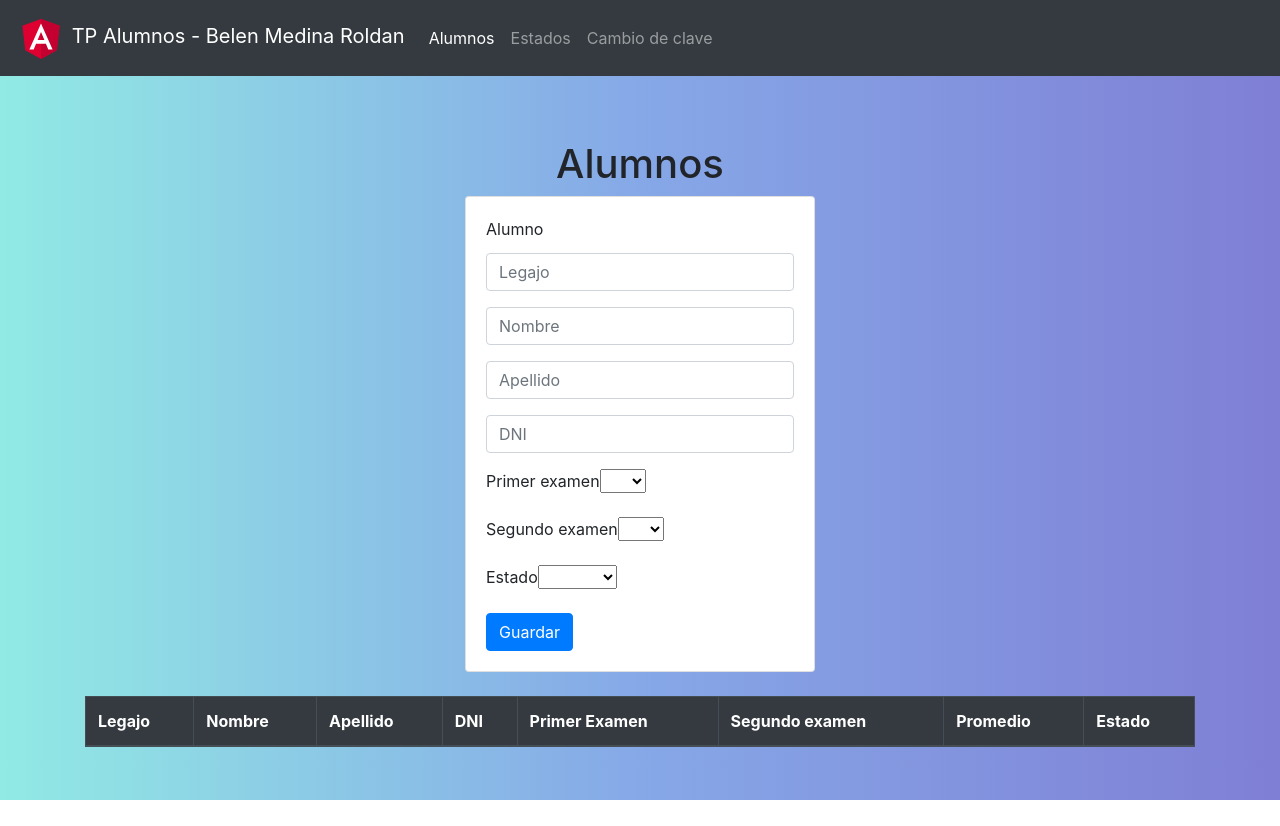
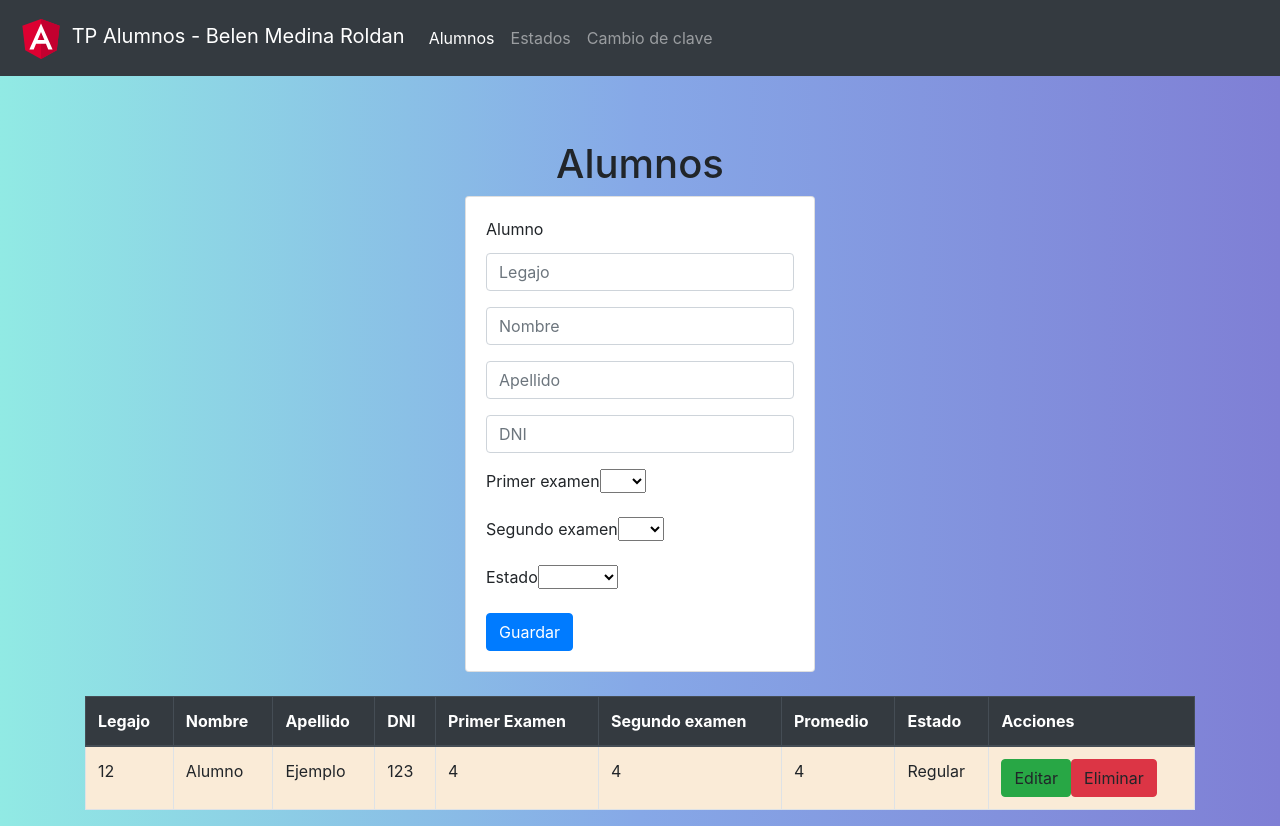
Before and after one commit to belenmr/tp-alumnos-angular, an Angular app: page /alumnos in a window 1280 px wide. Before the commit the page ends 800 px from the top, so only its background shows below. Built offline with nearby package versions, Linux system fonts and the light colour scheme.

Commit message:
Se modifica componente alumno

```diff
--- a/src/app/components/student/student.component.html
+++ b/src/app/components/student/student.component.html
@@ -47,9 +47,7 @@
                     <div class="form-group">
                         <label for="estado">Estado</label>
                         <select name="estado" [(ngModel)]="selectedStudent.status">
-                            <option value="value1">Value 1</option>
-                            <option value="value2">Value 2</option>
-                            <option value="value3">Value 3</option>
+                            <option *ngFor="let status of statusList; let i = index" value="{status}">{{status.name}}</option>
                         </select>
                     </div>
                     <button (click)="addOrEditStudent()" class="btn btn-primary">Guardar</button>
@@ -72,9 +70,10 @@
                         <th>Segundo examen</th>
                         <th>Promedio</th>
                         <th>Estado</th>
+                        <th>Acciones</th>
                     </tr>
                 </thead>
-                <tbody>
+                <tbody style="background-color: antiquewhite;">
                     <tr *ngFor="let student of studentsList; let i = index">
                         <td>{{student.docket}}</td>
                         <td>{{student.name}}</td>
--- a/src/app/components/student/student.component.ts
+++ b/src/app/components/student/student.component.ts
@@ -1,5 +1,7 @@
 import { Component, OnInit } from '@angular/core';
 import { Student } from 'src/app/models/student.model';
+import { Status } from 'src/app/models/status.model';
+import { LocalStorageService } from '../../services/local-storage.service'
 
 @Component({
   	selector: 'app-student',
@@ -8,7 +10,15 @@
 })
 export class StudentComponent implements OnInit {
 
-  	constructor() { }
+	private statusList: Status[];
+	private storage: LocalStorageService = new LocalStorageService();
+	private studentsList: Student[];
+
+
+  	constructor() {
+		  this.statusList = this.storage.getStatusList();
+		  this.studentsList = this.storage.getStudentsList();
+	   }
 
   	ngOnInit() {
   	}
@@ -26,21 +36,12 @@
 		9, 9.5,
 		10
 	];
-  	studentList: Student[] = [
-		  {docket: 1,
-			name:"HOla",
-			surname: "Mundo",
-			dni: 123,
-			firstExam:0,
-			secondExam:0,
-			average: 0,
-			status: {code: "R", name:"Regular"}}
-	  ];
+
 
   	selectedStudent: Student = new Student();
 
   	openEditStudent(i:number){
-    	this.selectedStudent = this.studentList[i];
+    	this.selectedStudent = this.studentsList[i];
   	}
 
 	existStudent(student: Student): boolean{
@@ -56,7 +57,7 @@
   	existDocket(student: Student):boolean{
 		let exist: boolean = false;
 
-		this.studentList.forEach(element => {
+		this.studentsList.forEach(element => {
 			if (element.docket == student.docket) {
 				exist = true;
 			}
@@ -68,7 +69,7 @@
 	existDNI(student: Student):boolean{
 		let exist: boolean = false;
 
-		this.studentList.forEach(element => {
+		this.studentsList.forEach(element => {
 			if (element.dni == student.dni) {
 				exist = true;
 			}
@@ -101,7 +102,7 @@
 					alert("Nombre de estado ya en uso. Intente otro nombre");
 				} else {
 					this.selectedStudent.average = this.calculateAverage(this.selectedStudent);
-					this.studentList.push(this.selectedStudent);
+					this.studentsList.push(this.selectedStudent);
 				}
 			}
 		}
@@ -111,8 +112,8 @@
 
 	deleteStudent(i:number){
 		if (confirm("¿Quiere eliminarlo?")) {
-			this.selectedStudent = this.studentList[i];
-			this.studentList = this.studentList.filter(x => x!= this.selectedStudent);
+			this.selectedStudent = this.studentsList[i];
+			this.studentsList = this.studentsList.filter(x => x!= this.selectedStudent);
 			this.selectedStudent = new Student();
 		}
 	}
```
